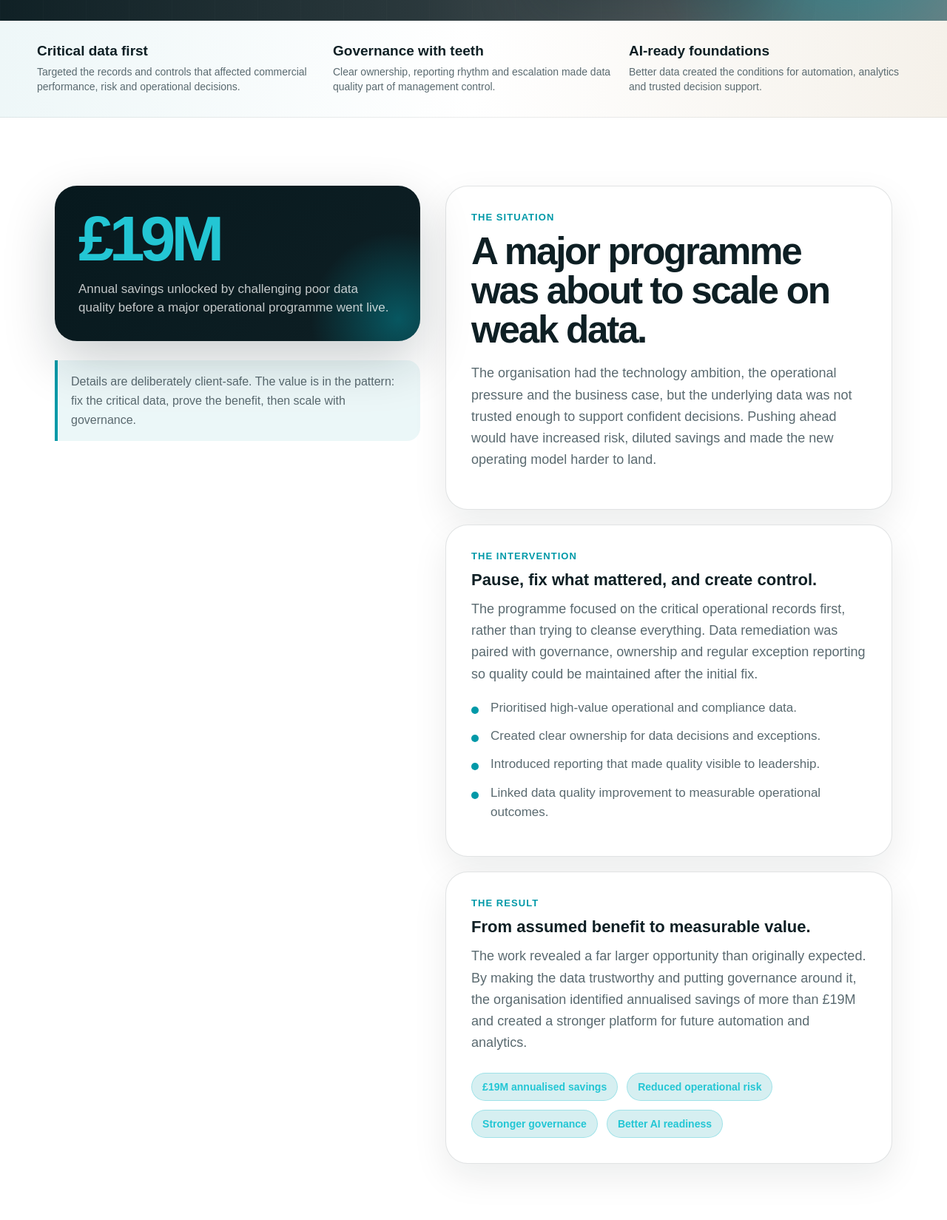
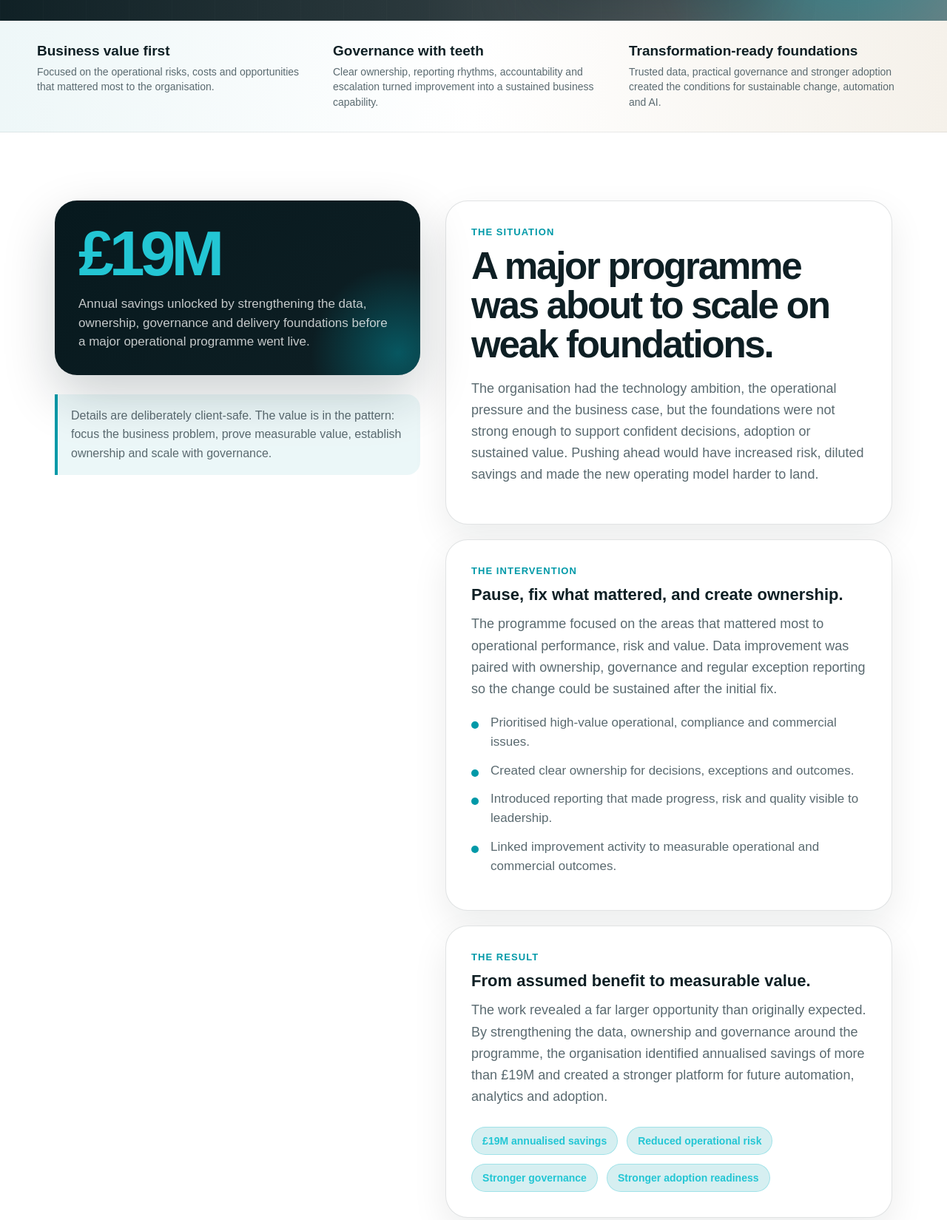
Before and after one commit to RichardHayers/viziq-data-site, a plain HTML site: page case-studies.html in a window 1280 px wide. Shown: the part 492-2141 px from the top of the page at 74% size. Drawn offline with Linux system fonts and the light colour scheme; grey boxes are pictures that could not be loaded.

Commit message:
Add files via upload

```diff
--- a/case-studies.html
+++ b/case-studies.html
@@ -644,11 +644,11 @@
       <div>
         <div class="eyebrow">Case Studies</div>
         <h1>Proof, not <span>theory.</span></h1>
-        <p>Client-safe examples of how better operational data, clearer governance and pragmatic delivery controls create measurable business value.</p>
+        <p>Client-safe examples of how trusted data, clear ownership, practical governance and successful adoption create measurable business value.</p>
       </div>
       <div class="case-impact-panel">
         <div class="case-impact-number">£19M</div>
-        <p>Annualised savings identified by fixing the operational data and governance foundations before scaling the transformation.</p>
+        <p>Annualised savings identified by strengthening the data, ownership, governance and delivery foundations before scaling the transformation.</p>
       </div>
     </div>
   </div>
@@ -656,9 +656,9 @@
 
 <section class="proof-strip">
   <div class="container proof-grid">
-    <div class="proof-item">Critical data first<span>Targeted the records and controls that affected commercial performance, risk and operational decisions.</span></div>
-    <div class="proof-item">Governance with teeth<span>Clear ownership, reporting rhythm and escalation made data quality part of management control.</span></div>
-    <div class="proof-item">AI-ready foundations<span>Better data created the conditions for automation, analytics and trusted decision support.</span></div>
+    <div class="proof-item">Business value first<span>Focused on the operational risks, costs and opportunities that mattered most to the organisation.</span></div>
+    <div class="proof-item">Governance with teeth<span>Clear ownership, reporting rhythms, accountability and escalation turned improvement into a sustained business capability.</span></div>
+    <div class="proof-item">Transformation-ready foundations<span>Trusted data, practical governance and stronger adoption created the conditions for sustainable change, automation and AI.</span></div>
   </div>
 </section>
 
@@ -667,41 +667,41 @@
     <aside class="case-sidebar">
       <div class="metric-card">
         <strong>£19M</strong>
-        <span>Annual savings unlocked by challenging poor data quality before a major operational programme went live.</span>
+        <span>Annual savings unlocked by strengthening the data, ownership, governance and delivery foundations before a major operational programme went live.</span>
       </div>
       <div class="client-safe-note">
-        <p>Details are deliberately client-safe. The value is in the pattern: fix the critical data, prove the benefit, then scale with governance.</p>
+        <p>Details are deliberately client-safe. The value is in the pattern: focus the business problem, prove measurable value, establish ownership and scale with governance.</p>
       </div>
     </aside>
 
     <div>
       <div class="case-detail">
         <div class="case-label">The situation</div>
-        <h2>A major programme was about to scale on weak data.</h2>
-        <p>The organisation had the technology ambition, the operational pressure and the business case, but the underlying data was not trusted enough to support confident decisions. Pushing ahead would have increased risk, diluted savings and made the new operating model harder to land.</p>
+        <h2>A major programme was about to scale on weak foundations.</h2>
+        <p>The organisation had the technology ambition, the operational pressure and the business case, but the foundations were not strong enough to support confident decisions, adoption or sustained value. Pushing ahead would have increased risk, diluted savings and made the new operating model harder to land.</p>
       </div>
 
       <div class="case-detail">
         <div class="case-label">The intervention</div>
-        <h3>Pause, fix what mattered, and create control.</h3>
-        <p>The programme focused on the critical operational records first, rather than trying to cleanse everything. Data remediation was paired with governance, ownership and regular exception reporting so quality could be maintained after the initial fix.</p>
+        <h3>Pause, fix what mattered, and create ownership.</h3>
+        <p>The programme focused on the areas that mattered most to operational performance, risk and value. Data improvement was paired with ownership, governance and regular exception reporting so the change could be sustained after the initial fix.</p>
         <ul class="case-list">
-          <li>Prioritised high-value operational and compliance data.</li>
-          <li>Created clear ownership for data decisions and exceptions.</li>
-          <li>Introduced reporting that made quality visible to leadership.</li>
-          <li>Linked data quality improvement to measurable operational outcomes.</li>
+          <li>Prioritised high-value operational, compliance and commercial issues.</li>
+          <li>Created clear ownership for decisions, exceptions and outcomes.</li>
+          <li>Introduced reporting that made progress, risk and quality visible to leadership.</li>
+          <li>Linked improvement activity to measurable operational and commercial outcomes.</li>
         </ul>
       </div>
 
       <div class="case-detail">
         <div class="case-label">The result</div>
         <h3>From assumed benefit to measurable value.</h3>
-        <p>The work revealed a far larger opportunity than originally expected. By making the data trustworthy and putting governance around it, the organisation identified annualised savings of more than £19M and created a stronger platform for future automation and analytics.</p>
+        <p>The work revealed a far larger opportunity than originally expected. By strengthening the data, ownership and governance around the programme, the organisation identified annualised savings of more than £19M and created a stronger platform for future automation, analytics and adoption.</p>
         <div class="pill-list">
           <span class="pill">£19M annualised savings</span>
           <span class="pill">Reduced operational risk</span>
           <span class="pill">Stronger governance</span>
-          <span class="pill">Better AI readiness</span>
+          <span class="pill">Stronger adoption readiness</span>
         </div>
       </div>
     </div>
@@ -710,27 +710,27 @@
 
 <section class="section dark-block">
   <div class="container">
-    <div class="section-title"><h2>Patterns we see repeatedly</h2><p>Most organisations do not have a technology problem first. They have a trust, ownership and operating model problem hiding inside their data.</p></div>
+    <div class="section-title"><h2>Patterns we see repeatedly</h2><p>Most organisations do not have a technology problem first. They have a trust, ownership, adoption and operating model problem hiding underneath the technology.</p></div>
     <div class="grid">
-      <div class="card"><div class="card-number">01</div><h3>Reports are disputed</h3><p>Leadership meetings get dragged into arguments about whose numbers are right, instead of decisions about what needs to change.</p></div>
-      <div class="card"><div class="card-number">02</div><h3>Systems are underused</h3><p>Expensive platforms fail to deliver value because users do not trust the data, the workflows or the outputs.</p></div>
-      <div class="card"><div class="card-number">03</div><h3>AI is premature</h3><p>Automation and AI ideas are pushed before the data is complete, governed or reliable enough to use safely.</p></div>
+      <div class="card"><div class="card-number">01</div><h3>Decisions are disputed</h3><p>Leadership meetings get dragged into arguments about whose numbers are right, instead of focusing on decisions, actions and outcomes.</p></div>
+      <div class="card"><div class="card-number">02</div><h3>Systems are underused</h3><p>Expensive platforms fail to deliver value because users do not trust the data, the workflows, the outputs or the reason for the change.</p></div>
+      <div class="card"><div class="card-number">03</div><h3>AI is deployed too early</h3><p>Automation and AI ideas are pushed before the data, governance, ownership and adoption foundations are strong enough to use safely.</p></div>
     </div>
   </div>
 </section>
 
 <section class="section outcome-band">
   <div class="container">
-    <div class="section-title"><h2>More client-safe examples</h2><p>These are the kinds of practical interventions VIZIQ can support across operationally complex organisations.</p></div>
+    <div class="section-title"><h2>More client-safe examples</h2><p>These are the kinds of practical interventions VIZIQ can support where trusted data, clear ownership, governance and adoption need to translate into measurable business value.</p></div>
     <div class="grid">
-      <div class="card mini-case"><div class="card-number">Data governance</div><h3>Turning disputed reports into trusted decisions</h3><p>Created clearer ownership, data rules and exception reporting so performance conversations became evidence-based rather than opinion-based.</p><div class="pill-list"><span class="pill">Ownership</span><span class="pill">Control</span><span class="pill">Trust</span></div></div>
-      <div class="card mini-case"><div class="card-number">AI readiness</div><h3>Stopping AI hype from becoming operational risk</h3><p>Separated viable AI use cases from those needing stronger data foundations, governance and business process clarity first.</p><div class="pill-list"><span class="pill">Readiness</span><span class="pill">Risk</span><span class="pill">Value</span></div></div>
-      <div class="card mini-case"><div class="card-number">Operational systems</div><h3>Improving adoption by fixing the foundations</h3><p>Focused on critical operational and compliance data so business teams could trust the systems they were expected to use.</p><div class="pill-list"><span class="pill">Adoption</span><span class="pill">Data quality</span><span class="pill">Delivery</span></div></div>
+      <div class="card mini-case"><div class="card-number">Governance & ownership</div><h3>Turning disputed decisions into clear action</h3><p>Created clearer ownership, decision rules and exception reporting so performance conversations became evidence-based and action-focused.</p><div class="pill-list"><span class="pill">Ownership</span><span class="pill">Action</span><span class="pill">Trust</span></div></div>
+      <div class="card mini-case"><div class="card-number">AI & technology readiness</div><h3>Stopping AI hype from becoming operational risk</h3><p>Separated viable AI use cases from those needing stronger data, governance, ownership and adoption foundations first.</p><div class="pill-list"><span class="pill">Readiness</span><span class="pill">Governance</span><span class="pill">Value</span></div></div>
+      <div class="card mini-case"><div class="card-number">Change & adoption</div><h3>Improving adoption by fixing the foundations</h3><p>Strengthened ownership, process clarity and trusted information so business teams could understand, trust and adopt the change.</p><div class="pill-list"><span class="pill">Adoption</span><span class="pill">Ownership</span><span class="pill">Delivery</span></div></div>
     </div>
   </div>
 </section>
 
-<section class="cta"><div class="container"><h2>Have a data challenge worth discussing?</h2><p>A short conversation is usually enough to spot whether the real issue is technology, data quality, governance or the operating model around it.</p><a href="contact.html" class="btn">Start the conversation</a></div></section>
+<section class="cta"><div class="container"><h2>Have a value challenge worth discussing?</h2><p>A short conversation is usually enough to spot whether the real issue is data quality, ownership, governance, adoption or the operating model around the technology.</p><a href="contact.html" class="btn">Start the conversation</a></div></section>
 <footer>
   <div class="container footer-inner">
     <div>© 2026 VIZIQ Data Assurance</div>
```
